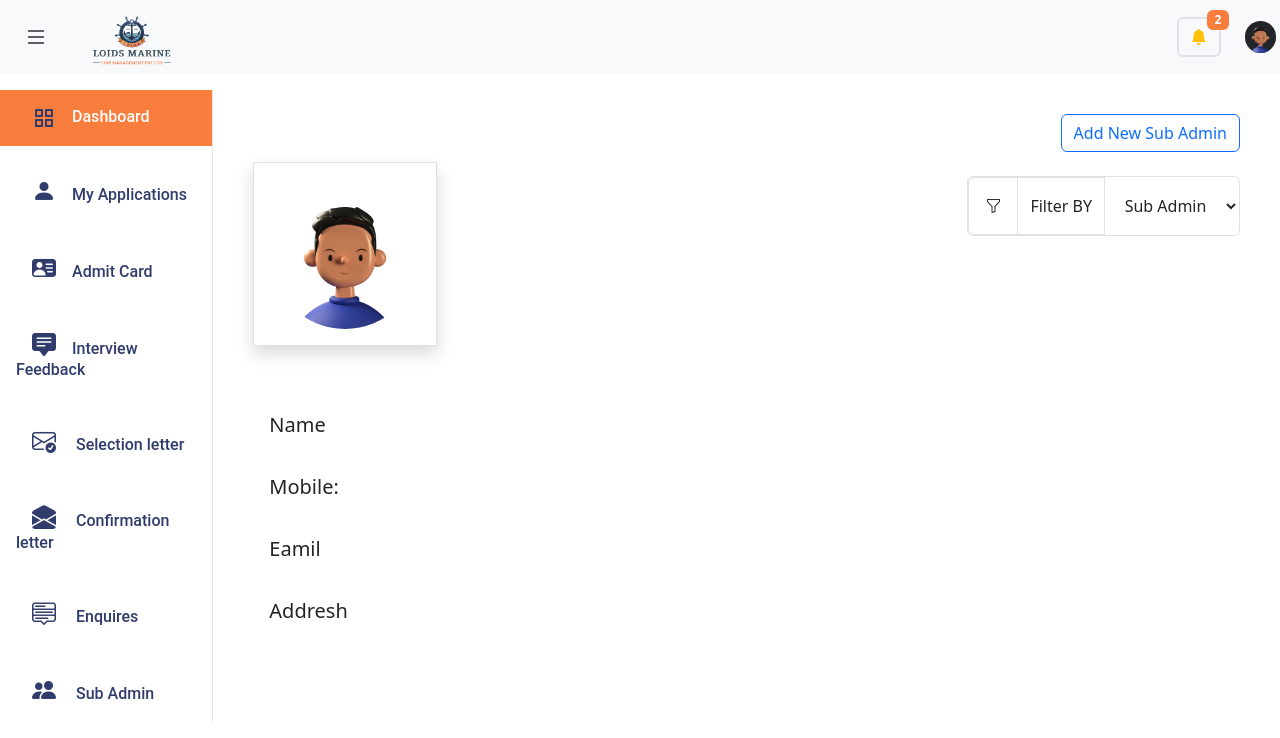
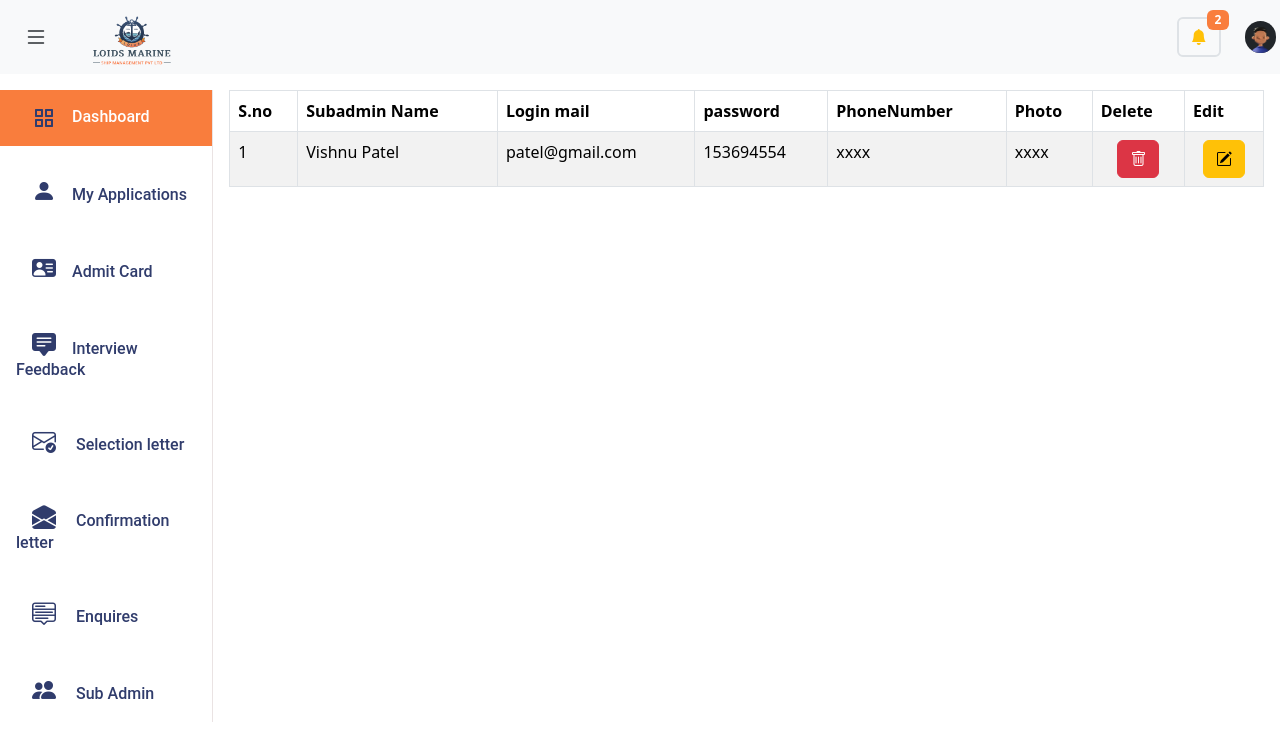
Before and after one commit to Jobminar/sailors-admin, a React (Create React App) app: page /dashboardadmin/subadmin in a window 1280 px wide. Shown: the top 738 px of the page. Built offline with nearby package versions, Linux system fonts and the light colour scheme; no server answers.

Commit message:
feat: subadmin page is updated

```diff
--- a/src/Routing.jsx
+++ b/src/Routing.jsx
@@ -50,10 +50,10 @@ const Routing = () => {
             <Route path="confirmationprofile/:applicationNo" element={<Confirmationprofile />} />
             <Route path="confirmationletter/:applicationNo" element={<Confirmationletterhead />} />
             <Route path="enquires" element={<Enquires />} />
-            <Route path="subadmin" element={<Subadmin />} />
+            <Route path="adminprofile" element={<Subadmin />} />
             <Route path="subadmin/addadmin" element={<Addsubadmin />} />
             <Route path="interviewSchedule/:id" element={<Interoutcome />} />
-            <Route path="adminprofile"  element={<Adminprofile />} />
+            <Route path="subadmin"  element={<Adminprofile />} />
           </Route>
           <Route path="fileDisplay" element={<FileDisplay />} />
         </Routes>
--- a/src/pages/selectionletter/selection.jsx
+++ b/src/pages/selectionletter/selection.jsx
@@ -16,7 +16,7 @@ const Selectionpage = () => {
     const[realdata,setRealdata]=useState([])
     const featchdata = async() =>{
         try{
-            const users = await axios.get('http://127.0.0.1:7001/candidates')
+            const users = await axios.get('http://127.0.0.1:7000/candidate')
             setRealdata(users.data)
         }catch(error){
             console.error(error,'catch error');
--- a/src/pages/selectionprofile/selectionprofile.jsx
+++ b/src/pages/selectionprofile/selectionprofile.jsx
@@ -13,7 +13,7 @@ const SelectionProfile = () => {
     // const today = moment().format('YYYY-MM-DD');
     const fetchdata = async () => {
         try {
-            const usedata = await axios.get('http://127.0.0.1:7001/candidates')
+            const usedata = await axios.get('http://127.0.0.1:7000/candidate')
             const users = usedata.data;
             const filteredUsers = users.find((user) => user.applicationId === parseInt(params.id));
             setApplicantDetails(filteredUsers)
--- a/src/pages/subabmin/addsubadmin/addsubadmin.jsx
+++ b/src/pages/subabmin/addsubadmin/addsubadmin.jsx
@@ -130,12 +130,14 @@ const Addsubadmin = () => {
                         <img
                             src={files && URL.createObjectURL(files)}
                             alt={files.name}
-                            style={{ width: "100%",height:"100%", borderRadius:" 10px " }}
+                            style={{ width: "100%", height: "100%", borderRadius: " 10px " }}
                         />
                     ) : (
                         "upload photo"
                     )}
                 </dd>
+                <div className='d-flex'>
+                    <div>
                         <input
                             type="file"
                             ref={fileInputRef}
@@ -144,6 +146,8 @@ const Addsubadmin = () => {
                             accept=".jpg, .jpeg, .png"
                             required
                         />
+                    </div>
+                </div>
                 <div className='text-center'>
                     <button className='btn w-75 text-light mt-5' style={{ backgroundColor: "#021e3d" }}>
                         Submit
--- a/src/pages/subadmin/adminprofile/adminprofile.jsx
+++ b/src/pages/subadmin/adminprofile/adminprofile.jsx
@@ -1,10 +1,15 @@
 import React from "react"
+import { useNavigate } from "react-router-dom"
 
 const Adminprofile = () => {
+
+    const navigate = useNavigate('')
+    const Handilenavigate = () =>{
+        navigate('/dashboardadmin/adminprofile')
+    }
     return (
         <>
-            <div>
-                WEllcome to admin profile
+            <div className="m-3">
                 <table className="table table-striped table-bordered">
                     <thead>
                         <tr>
@@ -21,7 +26,7 @@ const Adminprofile = () => {
                     <tbody>
                         <tr>
                             <td>1</td>
-                            <td>Vishnu Patel</td>
+                            <td onClick={Handilenavigate}>Vishnu Patel</td>
                             <td>patel@gmail.com</td>
                             <td>153694554</td>
                             <td>xxxx</td>
--- a/src/pages/subadmin/subadmin.jsx
+++ b/src/pages/subadmin/subadmin.jsx
@@ -1,7 +1,7 @@
 import React, { useEffect, useState } from "react";
 import profileimg from '../../assets/Images/dp-dummy.png'
 import axios from "axios";
-import { Link, useNavigate } from "react-router-dom";
+import { Link} from "react-router-dom";
 
 const Subadmin = () => {
     const[userDetail,setuserDetail] = useState([])
@@ -9,7 +9,7 @@ const Subadmin = () => {
         try{
             const userdata = await axios.get('http://127.0.0.1:7000/candidate')
             const users = userdata.data;
-            const filteredUsers = users.find((user) => user.applicationId === 1265736140);
+            const filteredUsers = users.find((user) => user.applicationId === 8784198423);
             console.log(filteredUsers)
             setuserDetail(filteredUsers)
         }catch(error){
```
Lines whose indentation alone changed are shown as unchanged.
